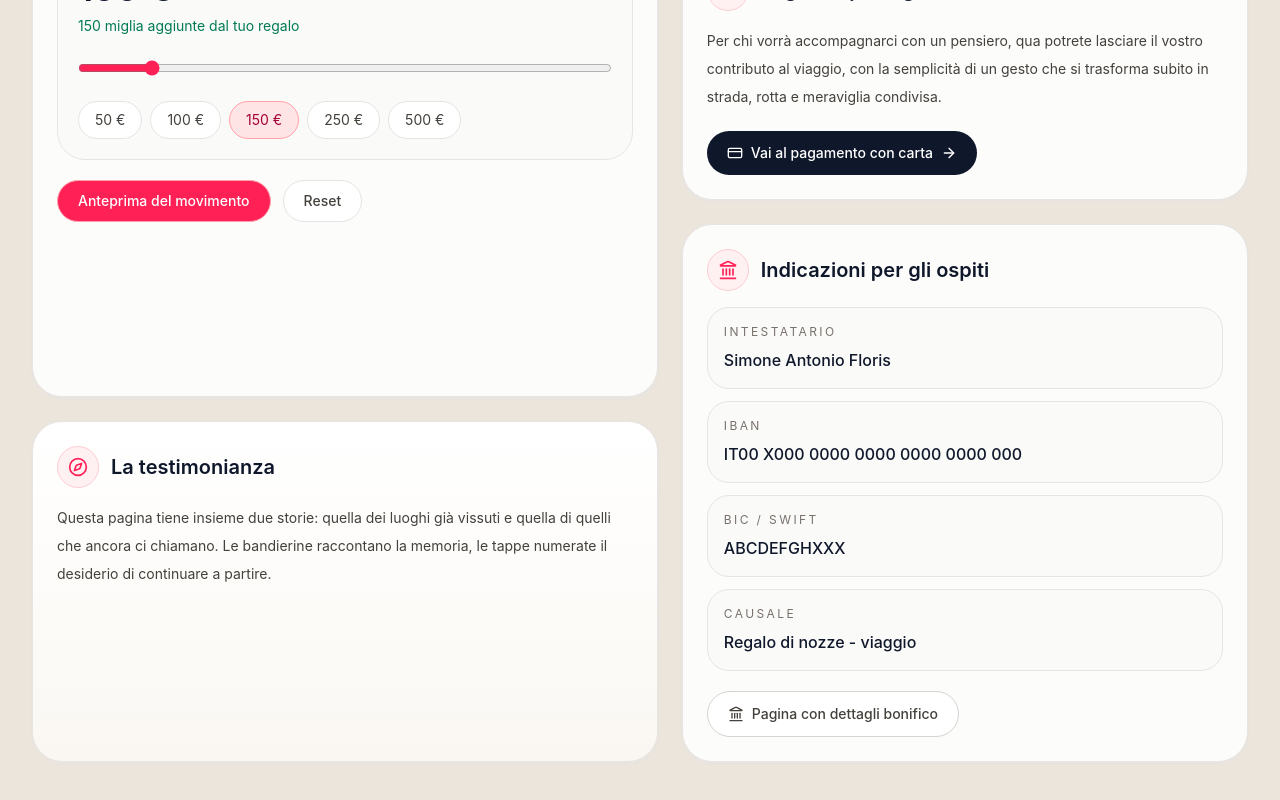
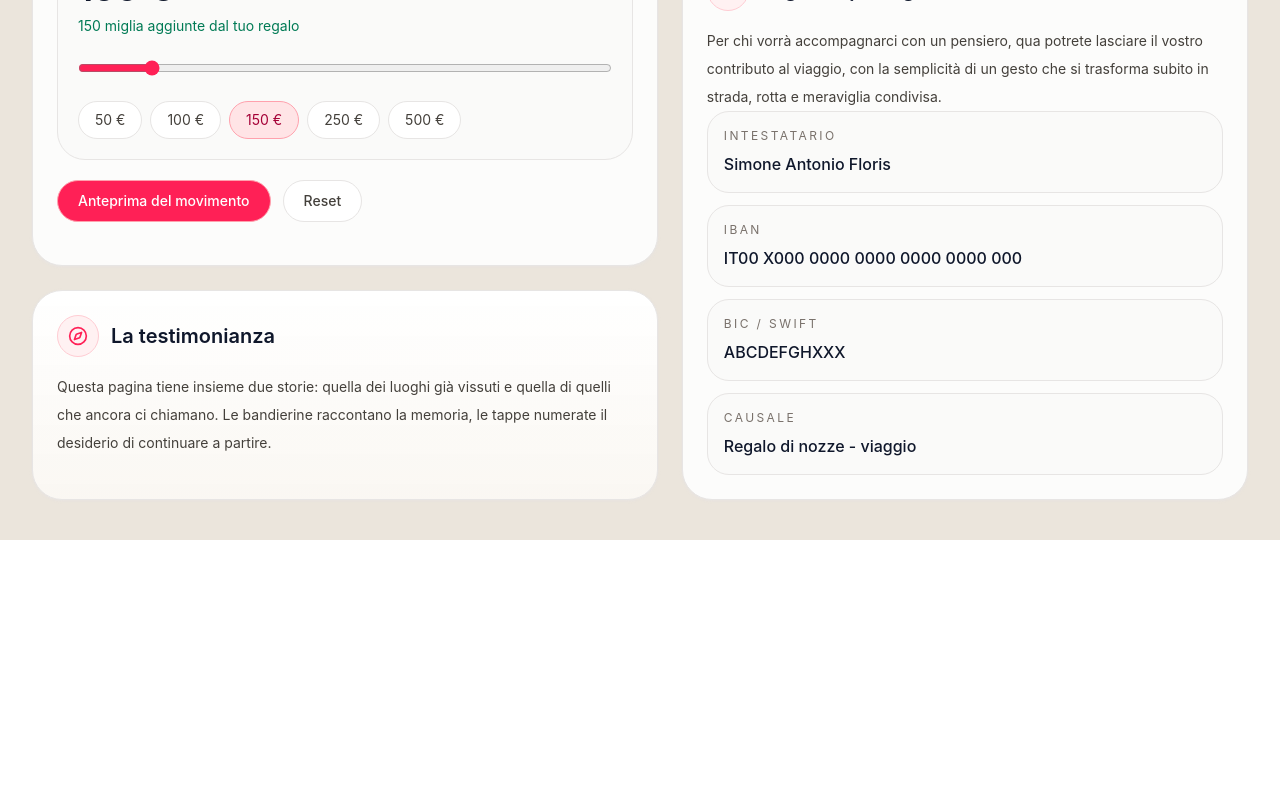
Before and after one commit to GianlucaF99-web/viaggio-nozze, a React (Vite) app: page / in a window 1280 px wide. Shown: the part 2299-3099 px from the top of the page. After the commit the page ends 2839 px from the top, so only its background shows below. Built offline with nearby package versions, Linux system fonts and the light colour scheme.

Commit message:
Rimozione sezione pagamento con carta

```diff
--- a/src/App.jsx
+++ b/src/App.jsx
@@ -701,16 +701,8 @@ const previewMiles = targetMiles;
               <p>Ogni regalo diventa un miglio sul planisfero. Il puntino parte simbolicamente da Cagliari e continua il suo racconto tra Honolulu e Ushuaia, così che ogni gesto ricevuto diventi un piccolo movimento verso la tappa successiva.</p>
             </SectionCard>
 
-            <SectionCard icon={CreditCard} title="Miglio dopo miglio">
-              <p>Per chi vorrà accompagnarci con un pensiero, qua potrete lasciare il vostro contributo al viaggio, con la semplicità di un gesto che si trasforma subito in strada, rotta e meraviglia condivisa.</p>
-              <a href={PAYMENT_CARD_URL} className="mt-5 inline-flex items-center gap-2 rounded-full bg-slate-900 px-5 py-3 text-sm font-medium text-white transition hover:bg-slate-800">
-                <CreditCard className="h-4 w-4" />
-                Vai al pagamento con carta
-                <ArrowRight className="h-4 w-4" />
-              </a>
-            </SectionCard>
-
-            <SectionCard icon={Landmark} title="Indicazioni per gli ospiti">
+            <SectionCard icon={Landmark} title="Miglio dopo miglio">
+		 <p>Per chi vorrà accompagnarci con un pensiero, qua potrete lasciare il vostro contributo al viaggio, con la semplicità di un gesto che si trasforma subito in strada, rotta e meraviglia condivisa.</p>
               <div className="grid gap-3">
                 <div className="rounded-[22px] border border-stone-200 bg-stone-50 p-4">
                   <div className="text-xs uppercase tracking-[0.2em] text-stone-500">Intestatario</div>
@@ -729,10 +721,6 @@ const previewMiles = targetMiles;
                   <div className="mt-2 text-base font-medium text-slate-900">{PAYMENT_NOTE}</div>
                 </div>
               </div>
-              <a href={BANK_TRANSFER_PAGE_URL} className="mt-5 inline-flex items-center gap-2 rounded-full border border-stone-300 bg-white px-5 py-3 text-sm font-medium text-stone-700 transition hover:bg-stone-50">
-                <Landmark className="h-4 w-4" />
-                Pagina con dettagli bonifico
-              </a>
             </SectionCard>
           </div>
         </section>
```
